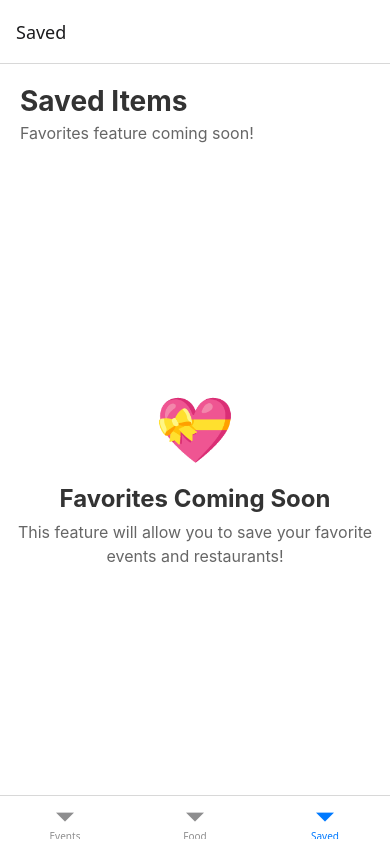
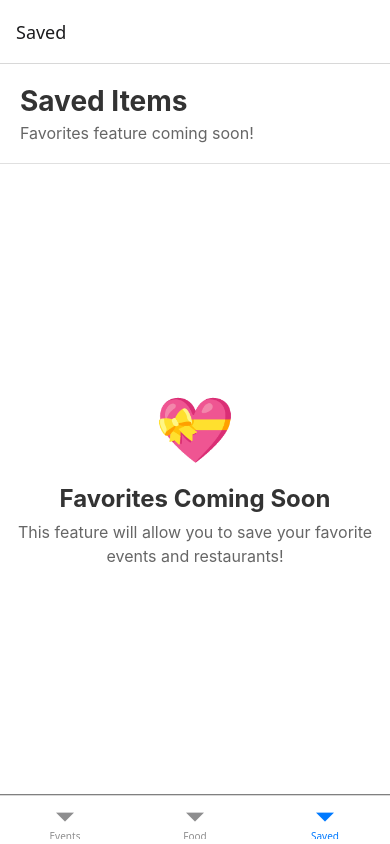
Before and after one commit to nyxsky404/City_Explorer, a React Native app: screen /Saved in a window 390 px wide. Built offline with nearby package versions, Linux system fonts and the light colour scheme.

Commit message:
added some more styling in saved screen

```diff
--- a/src/screens/SavedScreen.js
+++ b/src/screens/SavedScreen.js
@@ -16,7 +16,7 @@ const SavedScreen = () => {
       <View style={styles.main}>
         <Text style={styles.emoji}>💝</Text>
         <Text style={styles.title}>Favorites Coming Soon</Text>
-        <Text style={styles.text2}>
+        <Text style={styles.text}>
           This feature will allow you to save your favorite events and restaurants!
         </Text>
       </View>
@@ -28,11 +28,14 @@ const styles = StyleSheet.create({
   container: {
     flex: 1,
     backgroundColor: '#ffffff',
+    borderBottomWidth: 1,
+    borderBottomColor: 'grey',
   },
   header: {
     padding: 20,
     backgroundColor: 'white',
     borderBottomColor: '#e0e0e0',
+    borderBottomWidth: 1,
   },
   heading: {
     color: '#333333',
@@ -55,12 +58,12 @@ const styles = StyleSheet.create({
   },
   title: {
     fontSize: 24,
+    color: '#333333',
     fontWeight: 'bold',
-    color: '#333333',
     marginBottom: 7,
     textAlign: 'center',
   },
-  text2: {
+  text: {
     fontSize: 16,
     color: '#666666',
     textAlign: 'center',
```
